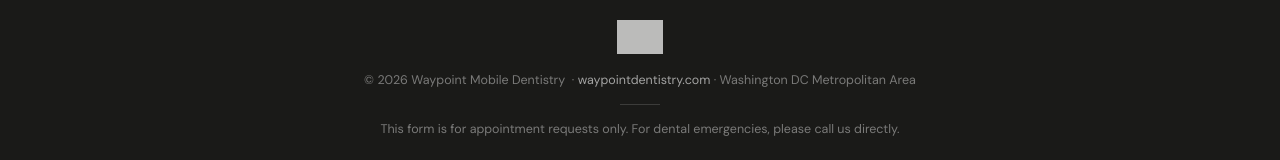
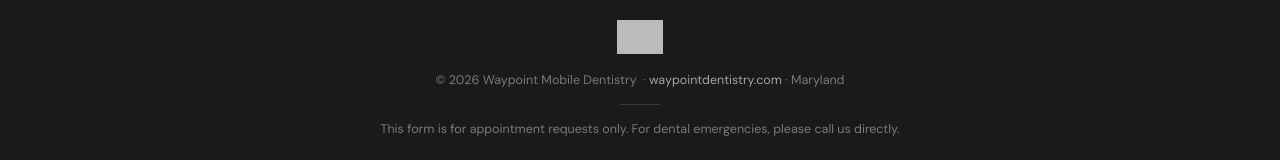
Before and after one commit to shakilxvs/waypoint-form, a Next.js app: page / in a window 1280 px wide. Shown: the part 2705-2865 px from the top of the page. Built offline with nearby package versions, Linux system fonts and the light colour scheme; no server answers; grey boxes are pictures that could not be loaded; a web font is replaced by a local one.

Commit message:
Update footer location information

```diff
--- a/components/Footer.jsx
+++ b/components/Footer.jsx
@@ -14,7 +14,7 @@ export default function Footer() {
         <a href="https://waypointdentistry.com/" target="_blank" rel="noopener noreferrer">
           waypointdentistry.com
         </a>
-        &nbsp;·&nbsp;Washington DC Metropolitan Area
+        &nbsp;·&nbsp;Maryland
       </p>
 
       <div className="footer-divider" />
```
